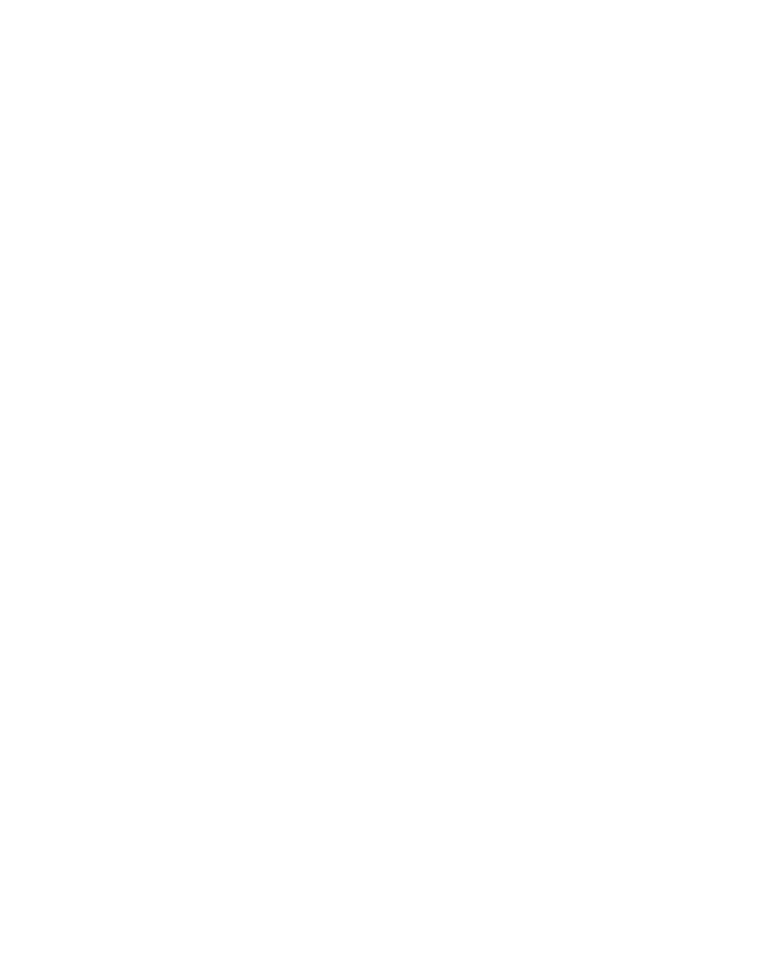
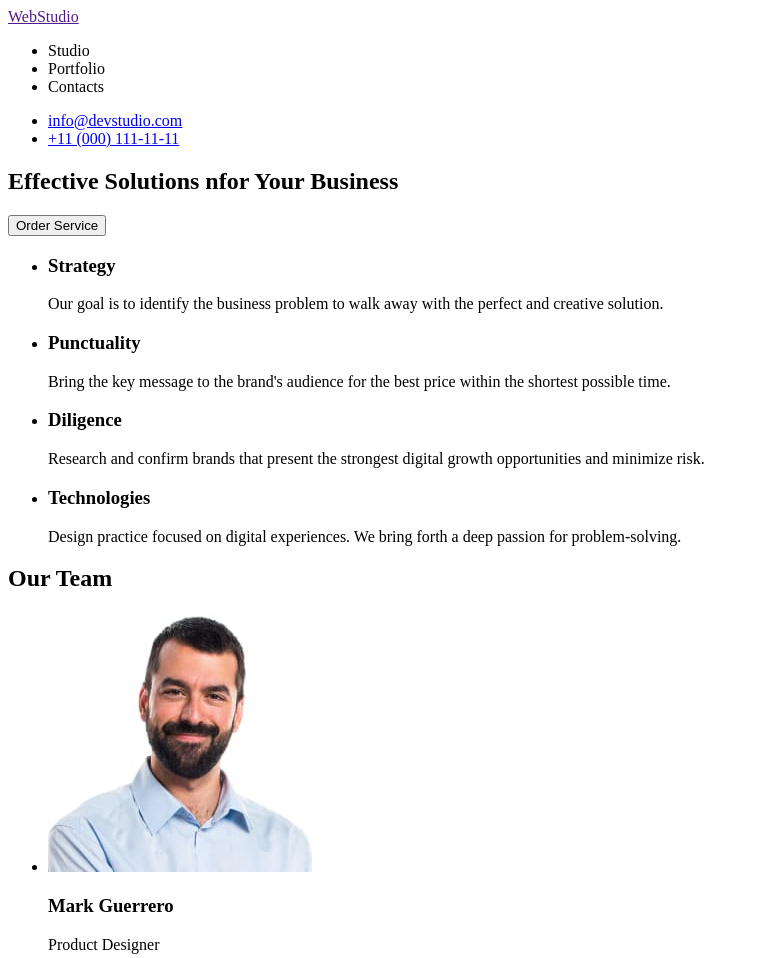
Before and after one commit to MimesisV/goit-markup-hw-01, a plain HTML site: page index.html in a window 1280 px wide. Shown: the top 958 px of the page, without its empty margins (0-759 px from the left). Before the commit the page ends 800 px from the top, so only its background shows below. Drawn offline with Linux system fonts and the light colour scheme.

Commit message:
All page

```diff
--- a/index.html
+++ b/index.html
@@ -6,12 +6,82 @@
     <meta name="viewport" content="width=device-width, initial-scale=1.0">
     <title>Document</title>
 </head>
-<body>
+<!-- HEADER -->
 <header>
+    <nav>
+        <a href="">WebStudio</a>
+        <ul>
+            <li>Studio</li>
+            <li>Portfolio</li>
+            <li>Contacts</li>
+        </ul>
+        <ul>
+            <li>
+                <a href="mailto:info@devstudio.com">info@devstudio.com</a>
+            </li>
+            <li>
+                <a href="tel:+11 (000) 111-11-11">+11 (000) 111-11-11</a>
+            </li>
+        </ul>
+    </nav>
 </header>
+<!-- MAIN -->
 <main>
+    <!-- Hero -->
+    <section>
+        <h1>Effective Solutions nfor Your Business</h1>
+        <button type="button">Order Service</button>
+    </section>
+    <!-- Second section -->
+    <section>
+        <ul>
+            <li>
+                <h3>Strategy</h3>
+                <p>Our goal is to identify the business problem to walk away with the perfect and creative solution. </p>
+            </li>
+            <li>
+                <h3>Punctuality</h3>
+                <p>Bring the key message to the brand's audience for the best price within the shortest possible time. </p>
+            </li>            <li>
+                <h3>Diligence</h3>
+                <p>Research and confirm brands that present the strongest digital growth opportunities and minimize risk. </p>
+            </li>            <li>
+                <h3>Technologies</h3>
+                <p>Design practice focused on digital experiences. We bring forth a deep passion for problem-solving. </p>
+            </li>
+        </ul>
+    </section>
+    <!-- Our team -->
+    <section>
+        <h2>Our Team</h2>
+        <ul>
+            <li>
+                <img src="./images/img (1).jpg" alt="Фото Mark Guerrero">
+                <h3>Mark Guerrero</h3>
+                <p>Product Designer</p>
+            </li>
+            <li>
+                <img src="./images/img 2 (1).jpg" alt="Фото Tom Ford">
+                <h3>Tom Ford</h3>
+                <p>Frontend Developer</p>
+            </li>
+            <li>
+                <img src="./images/img 3 (1).jpg" alt="Фото Camila Garcia">
+                <h3>Camila Garcia</h3>
+                <p>Marketing</p>
+            </li>
+            <li>
+                <img src="./images/img 4 (1).jpg" alt="Фото Daniel Wilson">
+                <h3>Daniel Wilson</h3>
+                <p>UI Designer</p>
+            </li>
+        </ul>
+    </section>
 </main>
+<!-- FOOTER-->
 <footer>
+    <a href="">WebStudio</a>
+    <p>Increase the flow of customers and sales for your business with digital marketing & growth solutions.</p>
 </footer>
 </body>
 </html>
```
